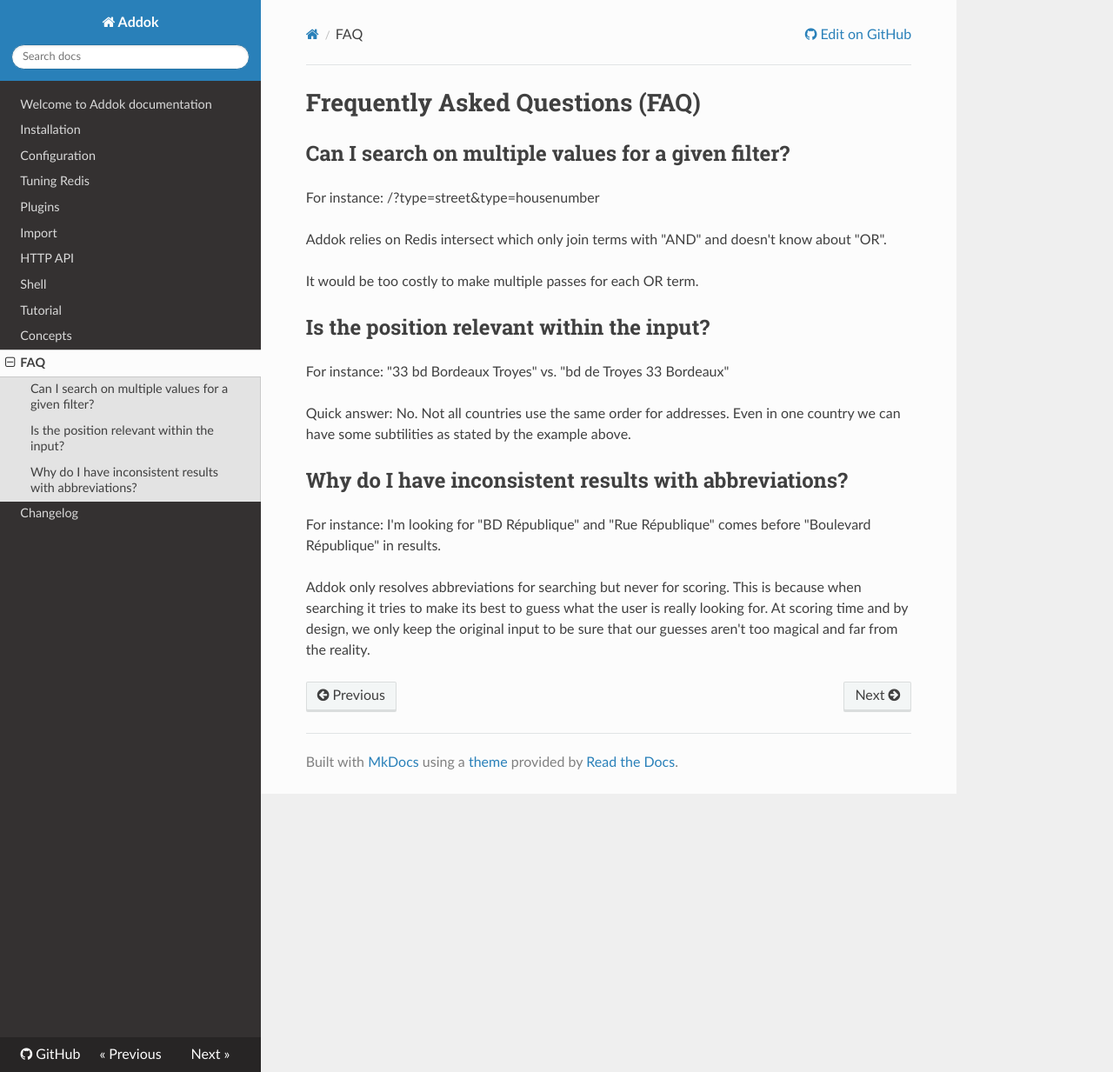
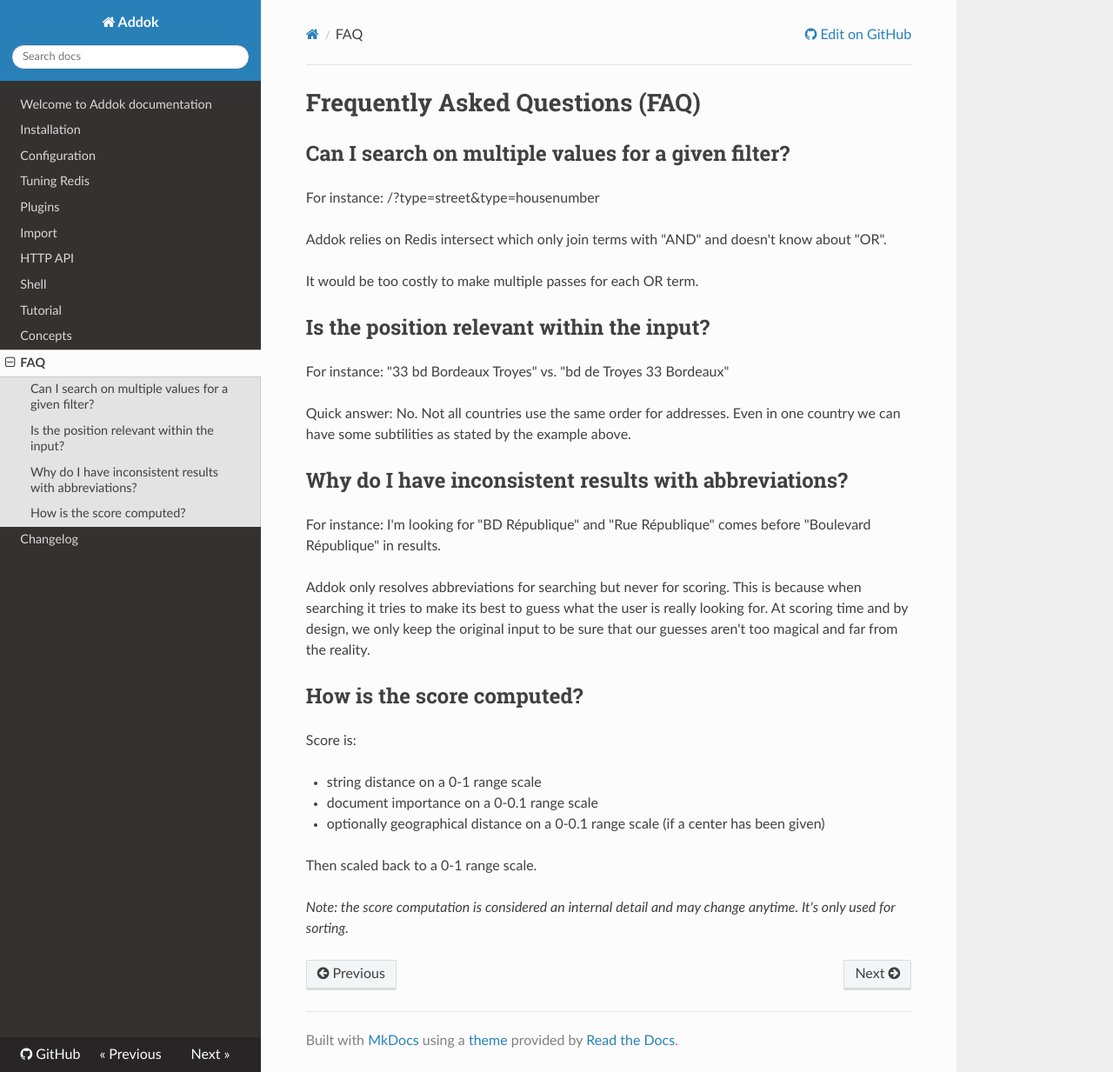
Before and after one commit to addok/addok, an MkDocs documentation site: the page built from docs/faq.md, in a window 1280 px wide and 1233 px high. Shown: the whole window at 87% size. Built offline with MkDocs 1.6.1, drawn with Linux system fonts in a browser that asks for light colours; nearby versions of some CDN libraries; old or Windows-style settings are respelled for this version of MkDocs.

Commit message:
Add a first description of score computation in FAQ

```diff
--- a/docs/faq.md
+++ b/docs/faq.md
@@ -28,3 +28,17 @@
 is really looking for. At scoring time and by design, we only keep the
 original input to be sure that our guesses aren't too magical and far from
 the reality.
+
+## How is the score computed?
+
+Score is:
+
+- string distance on a 0-1 range scale
+- document importance on a 0-0.1 range scale
+- optionally geographical distance on a 0-0.1 range scale
+  (if a center has been given)
+
+Then scaled back to a 0-1 range scale.
+
+*Note: the score computation is considered an internal detail and may change
+anytime. It's only used for sorting.*
```
